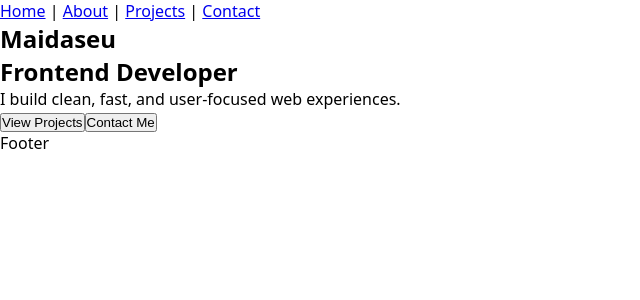
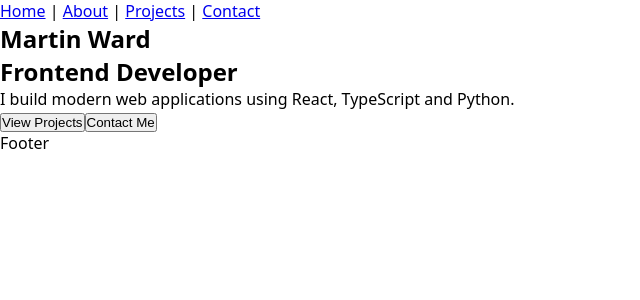
Before and after one commit to Maidaseu/react-portfolio, a React (Vite) app: page / in a window 1280 px wide. Shown: the top 300 px of the page, without its empty margins (0-640 px from the left). Built offline with nearby package versions, Linux system fonts and the light colour scheme.

Commit message:
Pass hero content using component props

```diff
--- a/src/components/Hero.tsx
+++ b/src/components/Hero.tsx
@@ -1,13 +1,17 @@
-export default function Hero() {
+type HeroProps = {
+  name: string;
+  title: string;
+  description: string;
+};
+
+export default function Hero({ name, title, description }: HeroProps) {
   return (
     <section>
-      <h1>Maidaseu</h1>
+      <h1>{name}</h1>
 
-      <h2>Frontend Developer</h2>
+      <h2>{title}</h2>
 
-      <p>
-        I build clean, fast, and user-focused web experiences.
-      </p>
+      <p>{description}</p>
 
       <button>View Projects</button>
       <button>Contact Me</button>
--- a/src/pages/Home.tsx
+++ b/src/pages/Home.tsx
@@ -3,7 +3,11 @@ import Hero from "../components/Hero";
 export default function Home() {
   return (
     <main>
-      <Hero />
+      <Hero
+        name="Martin Ward"
+        title="Frontend Developer"
+        description="I build modern web applications using React, TypeScript and Python."
+      />
     </main>
   );
 }
```
